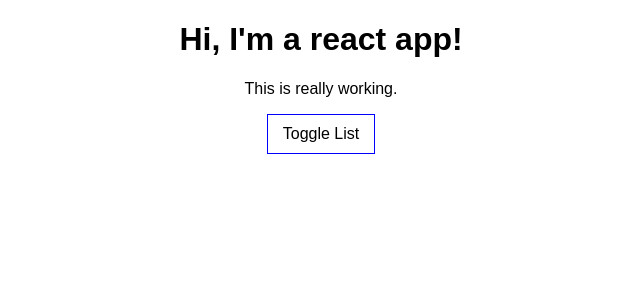
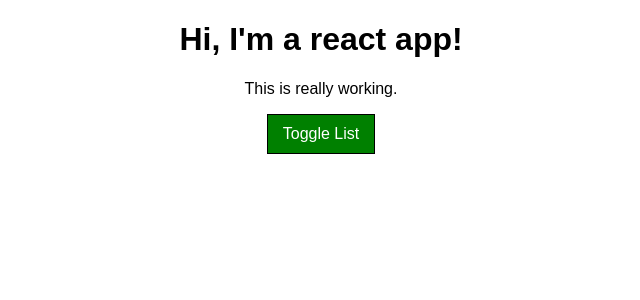
Before and after one commit to SoundOfSun/react-101, a React (Create React App) app: page / in a window 1280 px wide. Shown: the top 300 px of the page, without its empty margins (319-959 px from the left). Built offline with nearby package versions, Linux system fonts and the light colour scheme.

Commit message:
Changed the btn style dynamically by using the list condition

```diff
--- a/src/App.js
+++ b/src/App.js
@@ -52,9 +52,10 @@ class App extends Component {
 
   render() {
     const style = {
-      backgroundColor: 'white',
+      backgroundColor: 'green',
+      color: 'white',
       font: 'inherit',
-      border: '1px solid blue',
+      border: '1px solid black',
       padding: '10px 15px',
       cursor: 'pointer'
     };
@@ -74,6 +75,8 @@ class App extends Component {
           })}
         </div>
       );
+
+      style.backgroundColor = 'red';
     }
 
     return (
```
